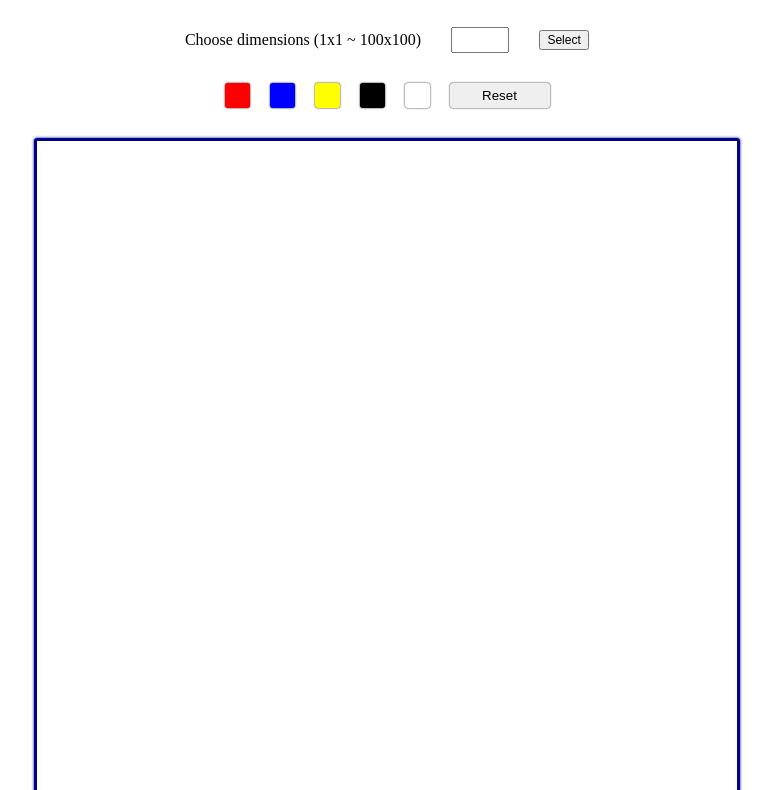
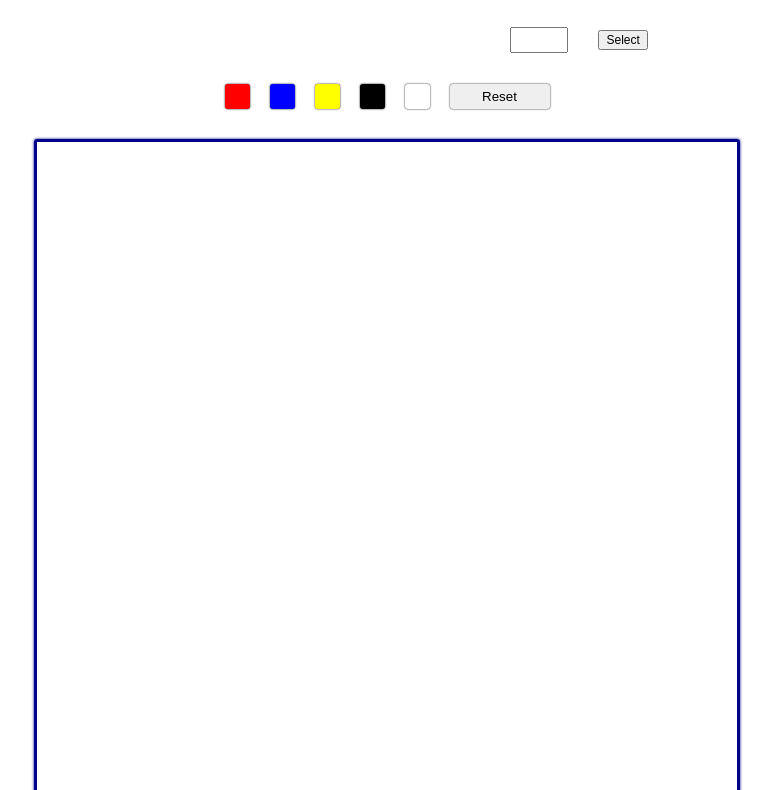
Before and after one commit to garysu92/etch_a_sketch, a plain HTML site: page index.html in a window 1280 px wide. Shown: the part 113-903 px from the top of the page, without its empty margins (253-1026 px from the left). Drawn offline with Linux system fonts and the light colour scheme.

Commit message:
changed some fonts and colours

```diff
--- a/index.html
+++ b/index.html
@@ -12,7 +12,7 @@
 
 <body>
     <h1 style="color: white">Etch-a-Sketch</h1>
-    <form id="form">
+    <form style="font-size: 24px; color: white;" id="form">
         Choose dimensions (1x1 ~ 100x100)
         <input type="text" id="numOf">
         <input type="button" id="submit" onclick="getInput()" value="Select">
```
